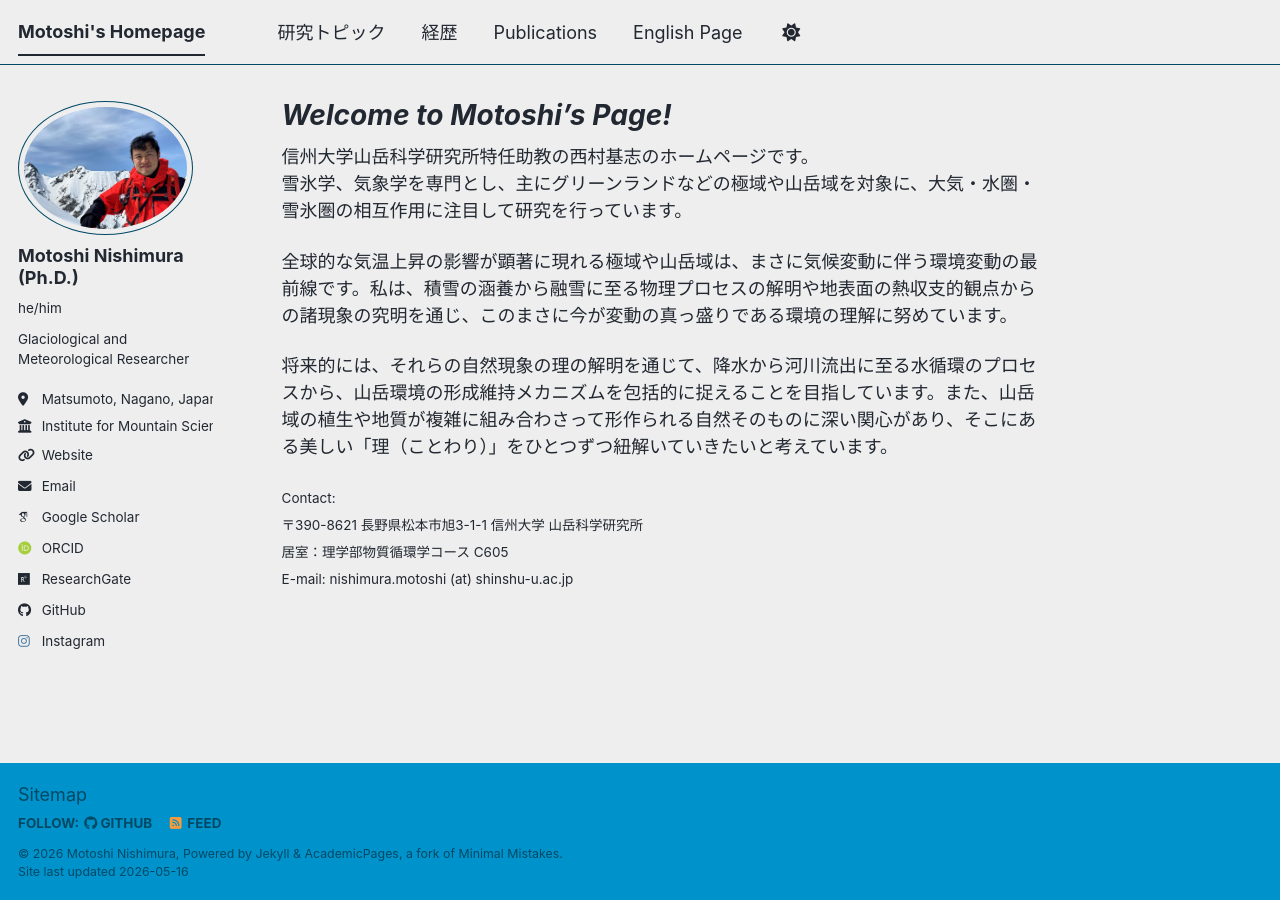
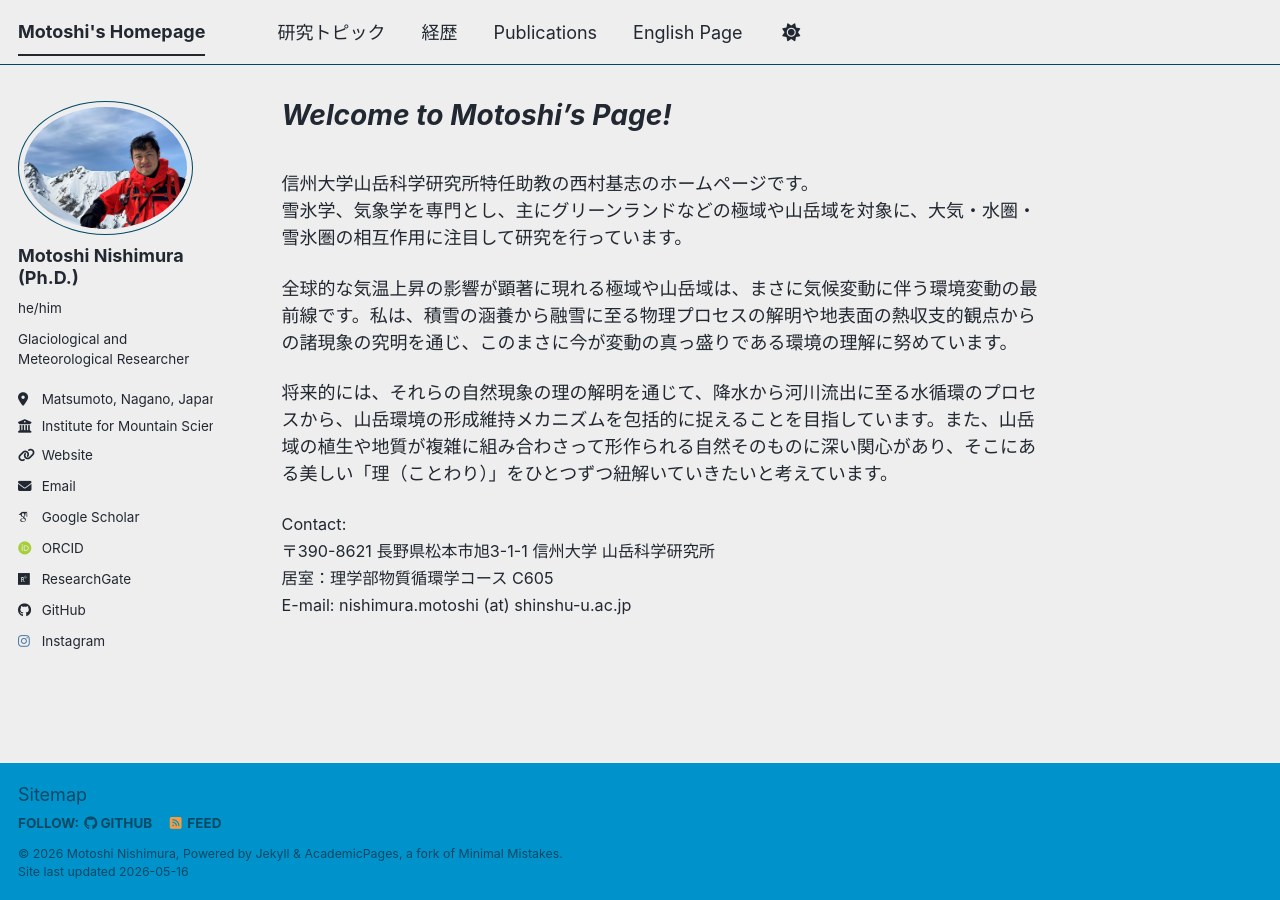
Before and after one commit to MotoshiNishimura/MotoshiNishimura.github.io, a Jekyll site: the page built from _pages/about.md, in a window 1280 px wide. Built offline with Jekyll 4.4.1, drawn with Linux system fonts in a browser that asks for light colours; some web fonts are replaced; a script bundle is joined from its source files by our own code; library files that are not in the unit come from our copies.

Commit message:
Update about.md

```diff
--- a/_pages/about.md
+++ b/_pages/about.md
@@ -7,6 +7,7 @@
   - /about.html
 ---
 
+<br>
 信州大学山岳科学研究所特任助教の西村基志のホームページです。<br>
 雪氷学、気象学を専門とし、主にグリーンランドなどの極域や山岳域を対象に、大気・水圏・雪氷圏の相互作用に注目して研究を行っています。
 
@@ -14,7 +15,7 @@
 
 将来的には、それらの自然現象の理の解明を通じて、降水から河川流出に至る水循環のプロセスから、山岳環境の形成維持メカニズムを包括的に捉えることを目指しています。また、山岳域の植生や地質が複雑に組み合わさって形作られる自然そのものに深い関心があり、そこにある美しい「理（ことわり）」をひとつずつ紐解いていきたいと考えています。
 
-<span style="font-size: 0.75em;">
+<span style="font-size: 0.9em;">
 Contact:<br>
 〒390-8621 長野県松本市旭3-1-1 信州大学 山岳科学研究所<br>
 居室：理学部物質循環学コース C605<br>
```
